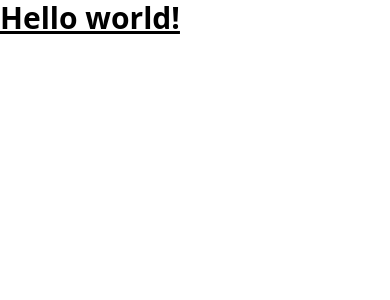
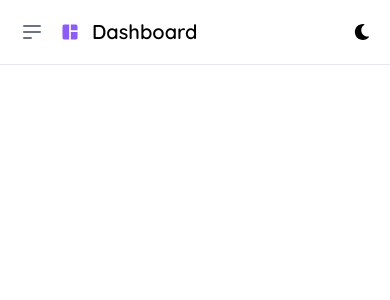
Before and after one commit to smhasanjamil/dashboard, a React (Vite) app: page / in a window 390 px wide. Shown: the top 300 px of the page. Built offline with nearby package versions, Linux system fonts and the light colour scheme.

Commit message:
Header design

```diff
--- a/src/App.jsx
+++ b/src/App.jsx
@@ -1,11 +1,16 @@
-import "./App.css";
+import { useState } from "react";
+import Header from "./components/header/Header";
 
 const App = () => {
-  return <div>
-    <h1 className="text-3xl font-bold underline">
-      Hello world!
-    </h1>
-  </div>;
+  const [darkMode, setDarkMode] = useState(false);
+  const toggleDarkMode = () => {
+    setDarkMode(!darkMode);
+  };
+  return (
+    <div className={`${darkMode && "dark"} font-quickSand`}>
+      <Header toggleDarkMode={toggleDarkMode} darkMode={darkMode} />
+    </div>
+  );
 };
 
 export default App;
--- /dev/null
+++ b/src/components/header/Header.jsx
@@ -0,0 +1,34 @@
+import { FaMoon, FaSun } from "react-icons/fa";
+import { HiOutlineMenuAlt2 } from "react-icons/hi";
+import { MdSpaceDashboard } from "react-icons/md";
+import { Link } from "react-router-dom";
+
+const Header = ({ darkMode, toggleDarkMode }) => {
+  return (
+    <nav className="fixed top-0 z-50 w-full bg-white border-b border-gray-200 dark:bg-gray-800 dark:border-gray-700">
+      <div className="px-3 py-3 lg:px-5 lg:pl-3">
+        <div className="flex items-center justify-between">
+          <div className="flex items-center justify-start rtl:justify-end">
+            <button className="inline-flex items-center p-2 text-sm text-gray-500 rounded-lg sm:hidden hover:bg-gray-100 focus:outline-none focus:ring-2 focus:ring-gray-200 dark:text-gray-400 dark:hover:bg-gray-700 dark:focus:ring-gray-600">
+              <HiOutlineMenuAlt2 className="text-2xl" />
+            </button>
+            <Link to="#" className="flex ms-2 md:me-24">
+              <MdSpaceDashboard className="h-8 me-3 text-xl text-violet-500" />
+              <span className="self-center text-xl font-semibold sm:text-2xl whitespace-nowrap dark:text-white">
+                Dashboard
+              </span>
+            </Link>
+          </div>
+          <button
+            className="dark:bg-slate-50 dark:text-slate-700 rounded-full p-2"
+            onClick={toggleDarkMode}
+          >
+            {darkMode ? <FaSun /> : <FaMoon />}
+          </button>
+        </div>
+      </div>
+    </nav>
+  );
+};
+
+export default Header;
--- /dev/null
+++ b/src/components/sidebar/Sidebar.jsx
@@ -0,0 +1,5 @@
+const Sidebar = () => {
+  return <div>Sidebar</div>;
+};
+
+export default Sidebar;
--- a/src/index.css
+++ b/src/index.css
@@ -1,3 +1,9 @@
+@import url("https://fonts.googleapis.com/css2?family=Quicksand:wght@300..700&display=swap");
+
 @tailwind base;
 @tailwind components;
 @tailwind utilities;
+
+* {
+  @apply transition-colors duration-200;
+}
--- a/src/main.jsx
+++ b/src/main.jsx
@@ -1,10 +1,11 @@
-import { StrictMode } from 'react'
-import { createRoot } from 'react-dom/client'
-import App from './App.jsx'
-import './index.css'
+import { StrictMode } from "react";
+import { createRoot } from "react-dom/client";
+import "./index.css";
+import { RouterProvider } from "react-router-dom";
+import { router } from "./routers/Routers";
 
-createRoot(document.getElementById('root')).render(
+createRoot(document.getElementById("root")).render(
   <StrictMode>
-    <App />
-  </StrictMode>,
-)
+    <RouterProvider router={router} />
+  </StrictMode>
+);
--- /dev/null
+++ b/src/routers/Routers.jsx
@@ -0,0 +1,9 @@
+import { createBrowserRouter } from "react-router-dom";
+import App from "../App";
+
+export const router = createBrowserRouter([
+  {
+    path: "/",
+    element: <App />,
+  },
+]);
--- a/tailwind.config.js
+++ b/tailwind.config.js
@@ -2,7 +2,12 @@
 export default {
   content: ["./index.html", "./src/**/*.{js,ts,jsx,tsx}"],
   theme: {
-    extend: {},
+    extend: {
+      fontFamily: {
+        quickSand: ["Quicksand", "sans-serif"],
+      },
+    },
   },
   plugins: [],
+  darkMode: "class",
 };
```
Also changed, not shown: package.json (+6 -1 lines), src/App.css (deleted), 1 other file (tests, documents, lock files or other folders).
